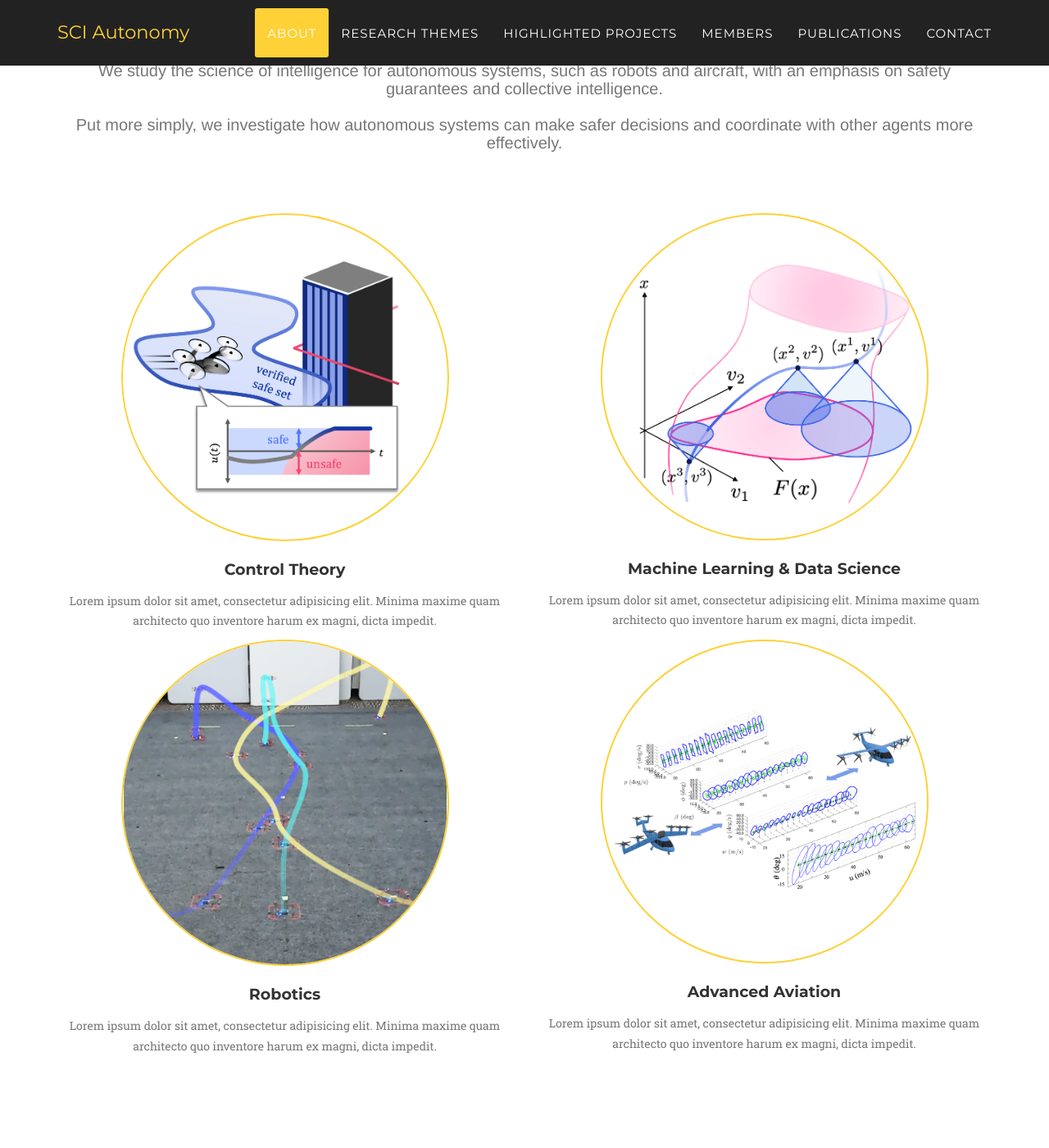
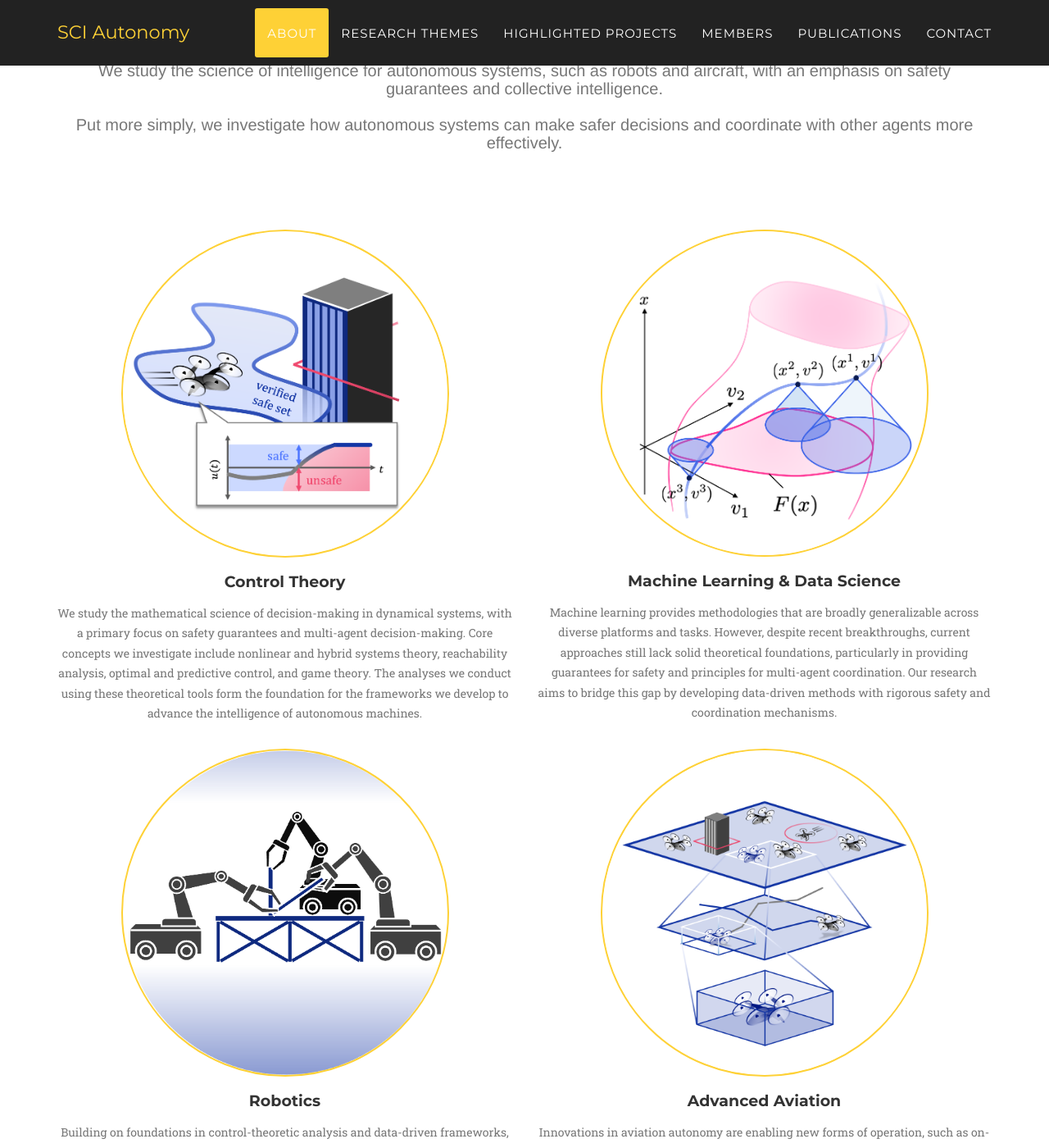
Before and after one commit to ChoiJangho/sci_autonomy_lab_website, a Jekyll site: the page built from index.html, in a window 1280 px wide and 1400 px high, scrolled down 896 px. Shown: the whole window at 82% size. Built offline with Jekyll 4.4.1, drawn with Linux system fonts in a browser that asks for light colours; some web fonts are replaced; some of the changed text lies outside the part shown.

Commit message:
about: update items and images.

```diff
--- a/_includes/about.html
+++ b/_includes/about.html
@@ -16,14 +16,18 @@
                         <img src="img/control_theory.png" alt="Control Theory" class="about-icon">
                     </div>
                     <h4 class="about-heading">Control Theory</h4>
-                    <p class="text-muted">Lorem ipsum dolor sit amet, consectetur adipisicing elit. Minima maxime quam architecto quo inventore harum ex magni, dicta impedit.</p>
+                    <p class="text-muted">We study the mathematical science of decision-making in dynamical systems, with a primary focus on safety guarantees and multi-agent decision-making.
+                        Core concepts we investigate include nonlinear and hybrid systems theory, reachability analysis, optimal and predictive control, and game theory.
+                        The analyses we conduct using these theoretical tools form the foundation for the frameworks we develop to advance the intelligence of autonomous machines.</p>
                 </div>
                 <div class="col-md-6">
                     <div class="about-icon-circle">
                         <img src="img/machine_learning.png" alt="Machine Learning & Data Science" class="about-icon">
                     </div>
                     <h4 class="about-heading">Machine Learning & Data Science</h4>
-                    <p class="text-muted">Lorem ipsum dolor sit amet, consectetur adipisicing elit. Minima maxime quam architecto quo inventore harum ex magni, dicta impedit.</p>
+                    <p class="text-muted">Machine learning provides methodologies that are broadly generalizable across diverse platforms and tasks.
+                        However, despite recent breakthroughs, current approaches still lack solid theoretical foundations, particularly in providing guarantees for safety and principles for multi-agent coordination.
+                        Our research aims to bridge this gap by developing data-driven methods with rigorous safety and coordination mechanisms.</p>
                 </div>
             </div>
             <div class="row text-center">
@@ -32,14 +36,16 @@
                         <img src="img/robotics.png" alt="Robotics" class="about-icon">
                     </div>
                     <h4 class="about-heading">Robotics</h4>
-                    <p class="text-muted">Lorem ipsum dolor sit amet, consectetur adipisicing elit. Minima maxime quam architecto quo inventore harum ex magni, dicta impedit.</p>
+                    <p class="text-muted">Building on foundations in control-theoretic analysis and data-driven frameworks, we aim to advance robot intelligence with an emphasis on enabling robots to perform complex tasks that go beyond individual capabilities, tasks made possible only through well-coordinated teamwork.</p>
                 </div>
                 <div class="col-md-6">
                     <div class="about-icon-circle">
                         <img src="img/aam.png" alt="Advanced Aviation" class="about-icon">
                     </div>
                     <h4 class="about-heading">Advanced Aviation</h4>
-                    <p class="text-muted">Lorem ipsum dolor sit amet, consectetur adipisicing elit. Minima maxime quam architecto quo inventore harum ex magni, dicta impedit.</p>
+                    <p class="text-muted">Innovations in aviation autonomy are enabling new forms of operation, such as on-demand air taxi services and autonomous delivery.
+                        However, these concepts introduce significant challenges, including high-density air traffic, fluctuating demand, complex urban landscapes, and uncertain weather—each posing critical safety risks.
+                        Our research focuses on designing robust architectures for advanced air mobility, working bottom-up from vehicle-level intelligence and top-down from effective operational decision-making.</p>
                 </div>
             </div>
         </div>
--- a/_includes/css/agency.css
+++ b/_includes/css/agency.css
@@ -358,7 +358,7 @@ section h3.section-subheading {
     max-width: 400px;
     height: 90%;
     max-height: 400px;
-    margin: 0 auto 25px;
+    margin: 20px auto 20px;
     border: 2px solid #fed136;
     border-radius: 100%;
     text-align: center;
```
Also changed, not shown: img/aam.png, img/robotics.png.
